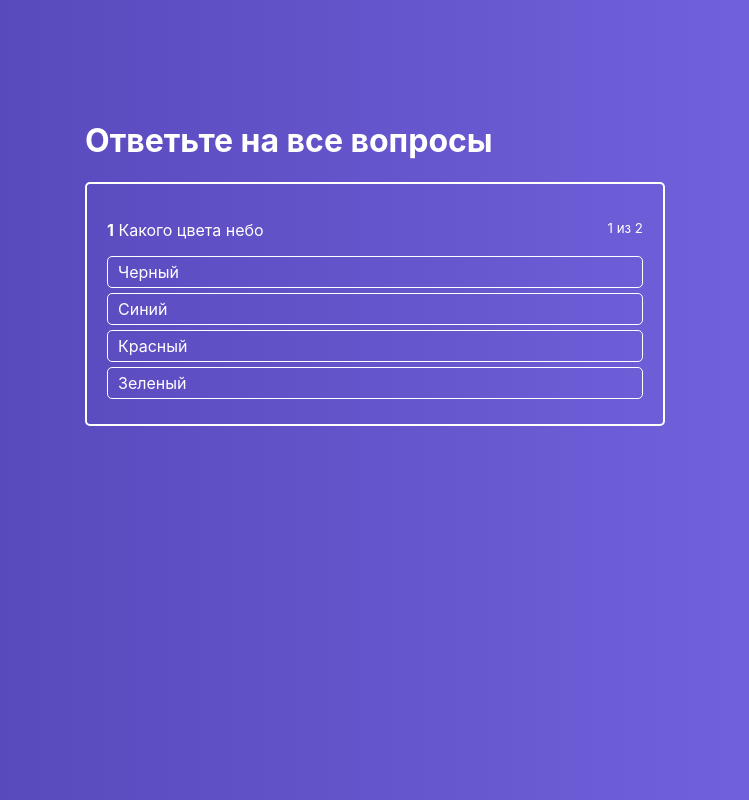
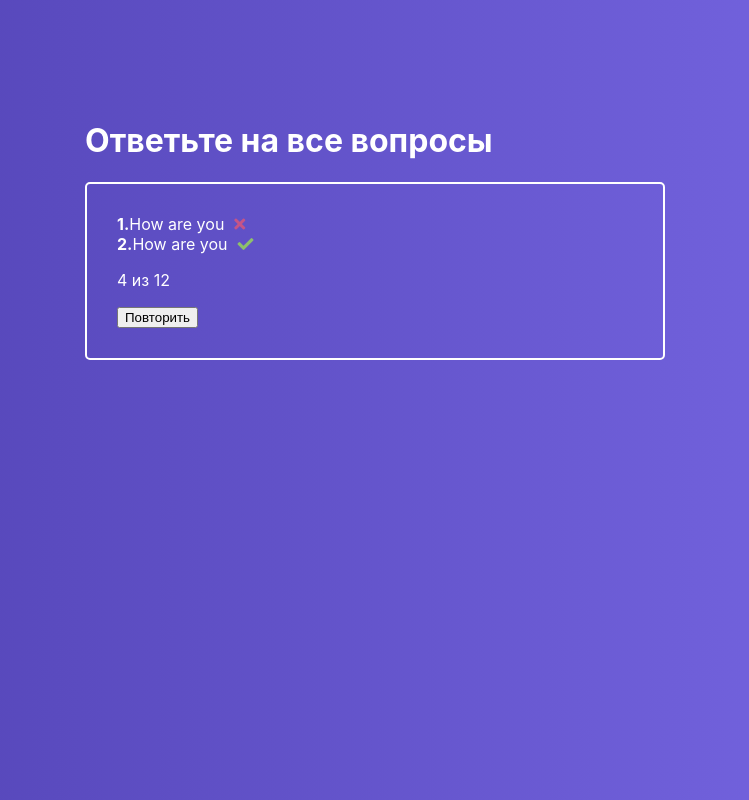
Before and after one commit to denm76/react-quiz, a React app: page / in a window 1280 px wide. Shown: the whole page, without its empty margins (265-1014 px from the left). Built offline with nearby package versions, Linux system fonts and the light colour scheme.

Commit message:
Сформирован компонент FinishedQuiz для отображения результатов опроса

```diff
--- a/public/index.html
+++ b/public/index.html
@@ -24,7 +24,8 @@
       work correctly both with client-side routing and a non-root public URL.
       Learn how to configure a non-root public URL by running `npm run build`.
     -->
-    <title>React App</title>
+    <link rel="stylesheet" href="https://use.fontawesome.com/releases/v5.1.0/css/all.css" integrity="sha384-lKuwvrZot6UHsBSfcMvOkWwlCMgc0TaWr+30HWe3a4ltaBwTZhyTEggF5tJv8tbt" crossorigin="anonymous">
+    <title>Quiz App</title>
   </head>
   <body>
     <noscript>You need to enable JavaScript to run this app.</noscript>
--- /dev/null
+++ b/src/components/FinishedQuiz/FinishedQuiz.js
@@ -0,0 +1,27 @@
+import React from 'react'
+import classes from './FinishedQuiz.module.css'
+
+const FinishedQuiz = props => {
+    return (
+        <div className={classes.FinishedQuiz}>
+            <ul>
+                <li>
+                    <strong>1.</strong>
+                    How are you
+                    <i className={'fa fa-times ' + classes.error}></i>
+                </li>
+                <li>
+                    <strong>2.</strong>
+                    How are you
+                    <i className={'fa fa-check ' + classes.success}></i>
+                </li>
+            </ul>
+            <p>4 из 12</p>
+            <div>
+                <button>Повторить</button>
+            </div>
+        </div>
+    )
+}
+
+export default FinishedQuiz
--- /dev/null
+++ b/src/components/FinishedQuiz/FinishedQuiz.module.css
@@ -0,0 +1,26 @@
+.FinishedQuiz{
+    padding: 30px;
+    color:#fff;
+    border: 2px solid #fff;
+    border-radius: 5px;
+    box-sizing: border-box;
+    margin: 0 10px;
+}
+
+.FinishedQuiz ul{
+    list-style: none;
+    padding: 0;
+    margin: 0;
+}
+
+.FinishedQuiz ul li i{
+    margin-left: 10px;
+}
+
+.success{
+    color: rgba(161, 240, 69, .7);
+}
+
+.error{
+    color: rgba(240, 87, 108, .7);
+}
--- a/src/containers/quiz/Quiz.js
+++ b/src/containers/quiz/Quiz.js
@@ -1,10 +1,12 @@
 import React , {Component} from 'react'
 import classes from './Quiz.module.css'
 import ActiveQuiz from "../../components/ActiveQuiz/ActiveQuiz";
+import FinishedQuiz from "../../components/FinishedQuiz/FinishedQuiz";
 
 class Quiz extends Component{
     state = {
         activeQuestion:0,
+        isFinished:true,
         answerState: null,
         quiz:[
             {
@@ -35,6 +37,7 @@
     }
 
     onAnswerClickHandler = (answerId) =>{
+        //Избежание повторного нажатия на правильный ответ для перехода на вопрос вперед
         if(this.state.answerState){
             const key = Object.keys(this.state.answerState)[0];
             if(this.state.answerState[key] === 'success'){
@@ -51,12 +54,18 @@
             const timeout = window.setTimeout(()=>{
                 //Если опрос закончен
                 if(this.isQuizFinished()){
-                    console.log('Finished!');
+
+                    this.setState({
+                        isFinished: true
+                    })
+
                 }else{
+
                     this.setState({
                         activeQuestion:this.state.activeQuestion + 1,
                         answerState:null
                     })
+
                 }
             },2000)
 
@@ -79,7 +88,9 @@
 
                 <div className={classes.QuizWrapper}>
                     <h1>Ответьте на все вопросы</h1>
-                    <ActiveQuiz
+                    {
+                        this.state.isFinished ? <FinishedQuiz />
+                           : <ActiveQuiz
                                 question = {this.state.quiz[this.state.activeQuestion].question}
                                 answers = {this.state.quiz[this.state.activeQuestion].answers}
                                 onAnswerClick = {this.onAnswerClickHandler}
@@ -87,6 +98,8 @@
                                 answerNumber = {this.state.activeQuestion + 1}
                                 state = {this.state.answerState}
                             />
+                    }
+
                 </div>
             </div>
         );
```
Lines whose indentation alone changed are shown as unchanged.
